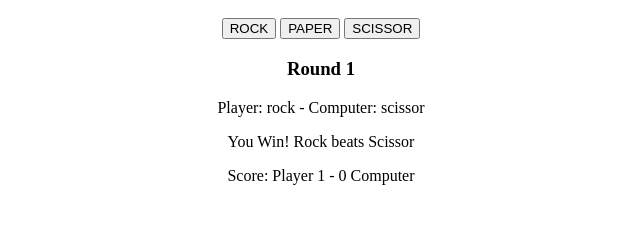
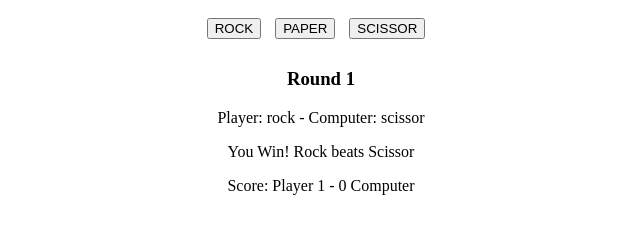
Before and after one commit to giangdt1215/rock-paper-scissor, a plain HTML site: page index.html in a window 1280 px wide. Both pictures are taken after a click on the button "ROCK". Shown: the part 48-282 px from the top of the page, without its empty margins (319-959 px from the left). Drawn offline with Linux system fonts and the light colour scheme.

Commit message:
Reverse resutl

```diff
--- a/index.html
+++ b/index.html
@@ -7,6 +7,11 @@
     <style>
         main{
             text-align: center;
+        }
+
+        button{
+            margin-right: 10px;
+            margin-bottom: 10px;
         }
     </style>
 </head>
--- a/myjs.js
+++ b/myjs.js
@@ -26,6 +26,8 @@ function playRound(playerSelection, computerSelection){
     playerSelection = playerSelection.toLowerCase();
     computerSelection = computerSelection.toLowerCase();
 
+
+    const divRound = document.createElement('div');
     const h3RoundTitle =  document.createElement('h3');
     h3RoundTitle.textContent = 'Round ' + round;
     const pInfo = document.createElement('p');
@@ -35,10 +37,12 @@ function playRound(playerSelection, computerSelection){
     const pScore = document.createElement('p');
     pScore.textContent = `Score: Player ${playerCounter} - ${computerCounter} Computer`;
 
-    divResult.appendChild(h3RoundTitle);
-    divResult.appendChild(pInfo);
-    divResult.appendChild(pResult);
-    divResult.appendChild(pScore);
+    divRound.appendChild(pScore);
+    divRound.insertBefore(pResult, pScore);
+    divRound.insertBefore(pInfo, pResult);
+    divRound.insertBefore(h3RoundTitle, pInfo);
+
+    divResult.insertBefore(divRound, divResult.firstChild);
 
     round++;
 
@@ -46,8 +50,8 @@ function playRound(playerSelection, computerSelection){
     if(playerCounter === 5 || computerCounter === 5){
         const finalResult = document.createElement('h3');
         finalResult.textContent =
-            playerCounter === 5 ? 'Player win!' : 'Computer win!';
-        divResult.appendChild(finalResult);
+            playerCounter === 5 ? 'Final: Player win!' : 'Final: Computer win!';
+        divResult.insertBefore(finalResult, divResult.firstChild);
 
         const restartBtn = document.createElement('button');
         restartBtn.textContent = 'Restart';
@@ -57,7 +61,7 @@ function playRound(playerSelection, computerSelection){
             computerCounter = 0;
             round = 1;
         });
-        divResult.appendChild(restartBtn);
+        divResult.insertBefore(restartBtn, finalResult);
     }
 }
 
```
